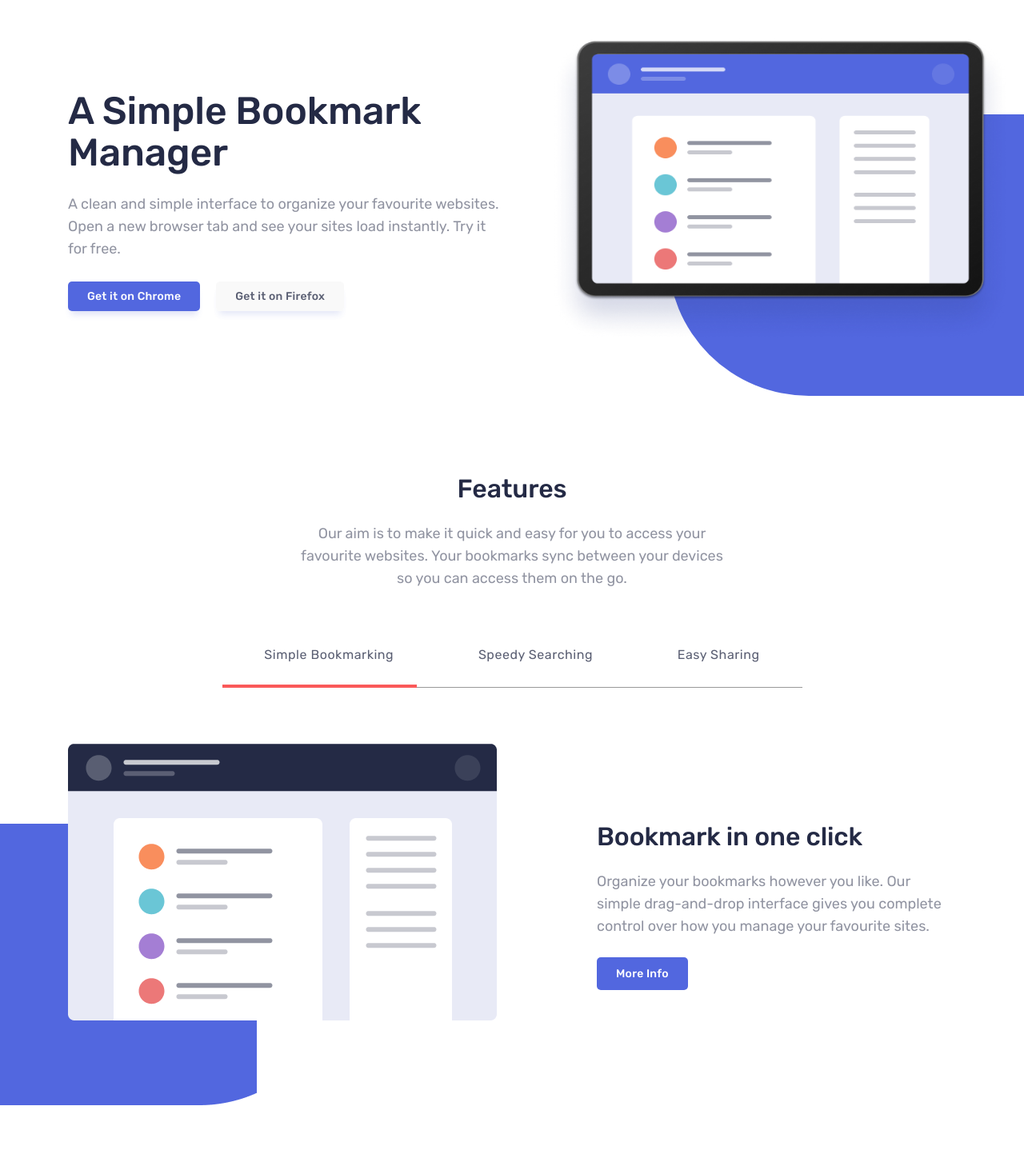
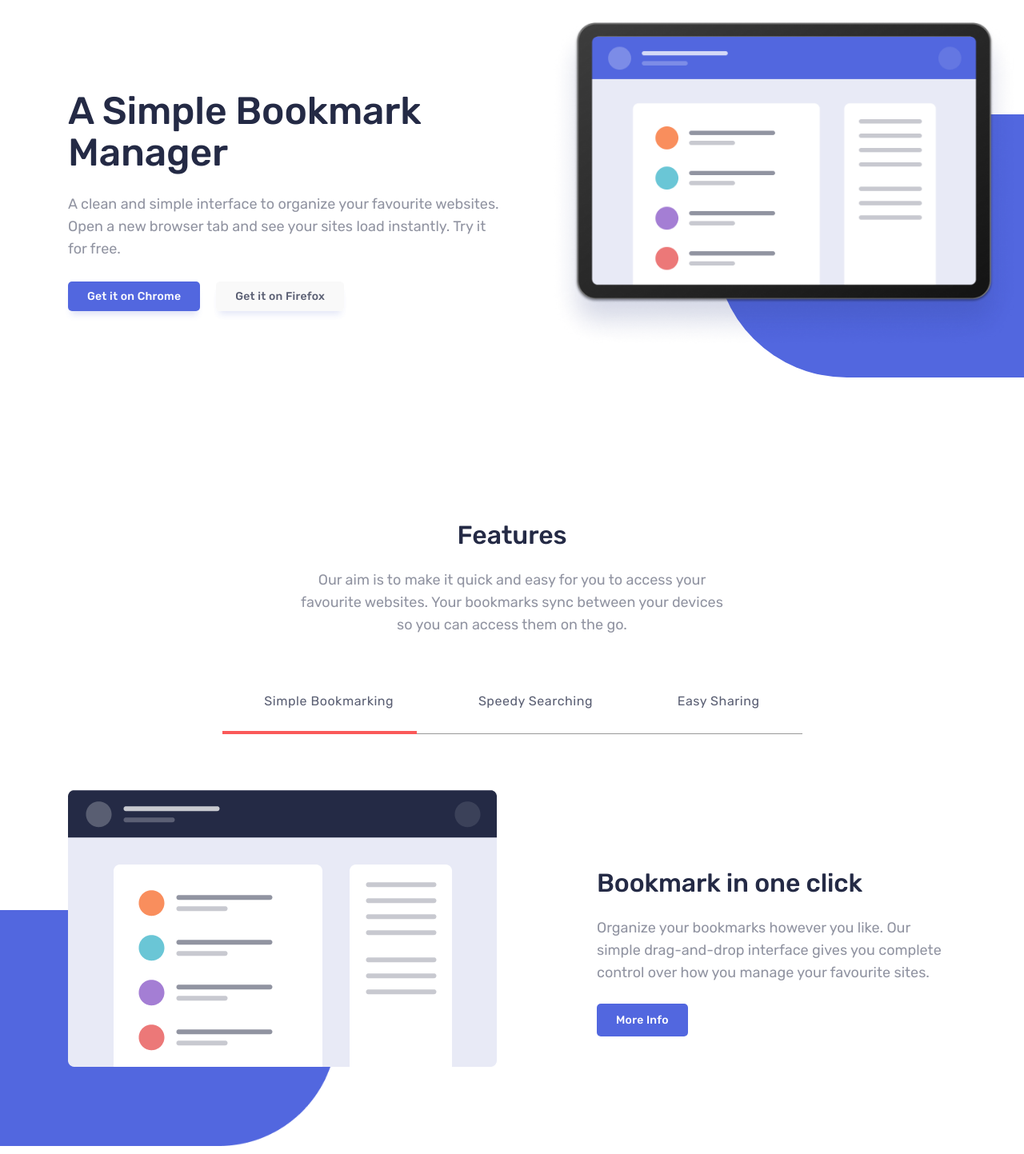
Before and after one commit to Xushnora/bookmark, a plain HTML site: page index.html in a window 1280 px wide. Shown: the part 173-1616 px from the top of the page at 80% size. Drawn offline with nearby package versions, Linux system fonts and the light colour scheme; a web font is replaced by a local one.

Commit message:
bacground-img changed

```diff
--- a/css/main.css
+++ b/css/main.css
@@ -73,7 +73,7 @@ a{
 }
 
 .hero-content{
-    padding: 110px 0;
+    padding: 110px 0 150px 0;
     display: flex;
 }
 
@@ -128,19 +128,28 @@ a{
 }
 
 .img-block{
+    position: relative;
     width: 550px;
-    height: 352px;
+    height: 450px;
+    right: -200px;
+    top: 0px;
+}
+
+.img-block{
     background-image: url(../images/hero-back.svg);
-    position: relative;
-    left: 210px;
-    bottom: -100px;
+    background-position: right 0px top 100px;
+    background-size: 481px;
     background-repeat: no-repeat;
-    margin-bottom: 80px;
 }
+
+
 .img-hero{
+    width: 590px;
+    height: 450px;
     position: absolute;
-    right: 120px;
-    top: -100px;
+    right: 100px;
+    top: -40px;
+    object-fit: contain;
 }
 
 
@@ -258,19 +267,23 @@ a{
 }
 
 .click-img{
+    position: relative;
+    top: 100px;
+    left: -200px;
     width: 550px;
     height: 352px;
+}
+
+.click-img{
     background-image: url('../images/click-bacg.png');
     background-repeat: no-repeat;
-    background-size: cover;
-    position: relative;
-    left: -300px;
-    top: 100px;
+    background-size: contain;
+    background-position: left 0px top 50px;
 }
 
 .img-click{
     position: relative;
-    left: 300px;
+    left: 200px;
     top: -100px;
 }
 
--- a/index.html
+++ b/index.html
@@ -47,7 +47,7 @@
                     </div>
                 </div>
                 <div class="img-block">
-                    <img class="img-hero" src="./images/hero-img.png" alt="hero-img" width="579" height="386">
+                    <img class="img-hero" src="./images/hero-img.png" alt="hero-img" width="574" height="381">
                 </div>
             </div>
         </div>
```
